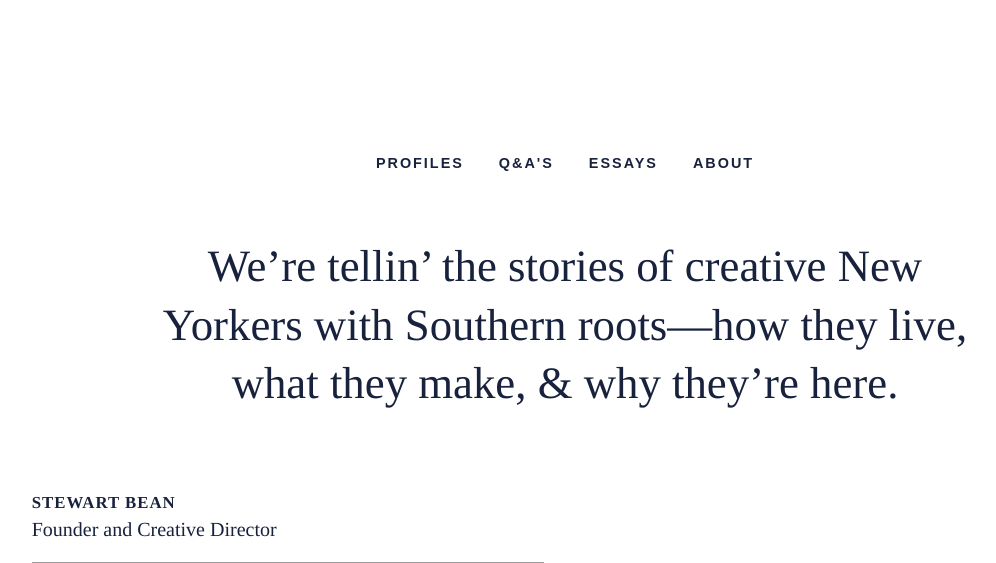
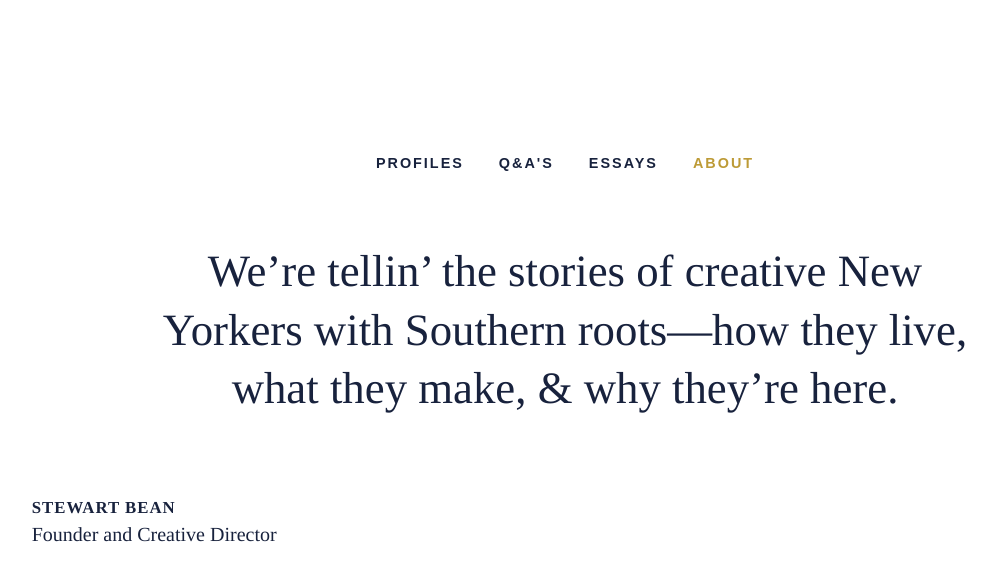
Before and after one commit to jdalton308/yall, a PHP site: page /html/about.html in a window 1280 px wide. Shown: the top 563 px of the page, without its empty margins (75-1071 px from the left). Run offline with PHP 8.4, Linux system fonts and the light colour scheme; style sheets or scripts are compiled from the project's sources; some web fonts are replaced; grey boxes are pictures that could not be loaded.

Commit message:
Wired it together a little, and added hover states to nav

```diff
--- a/prototype/src/html/about.html
+++ b/prototype/src/html/about.html
@@ -18,10 +18,10 @@
   <header>
     <a href="/" class="icon-logo"></a>
     <nav>
-      <div class="nav-item">PROFILES</div>
-      <div class="nav-item">Q&amp;A'S</div>
-      <div class="nav-item">ESSAYS</div>
-      <div class="nav-item">ABOUT</div>
+      <a href="/article.html" class="nav-item">PROFILES</a>
+      <a href="/article.html" class="nav-item">Q&amp;A'S</a>
+      <a href="/article.html" class="nav-item">ESSAYS</a>
+      <a href="/about.html" class="nav-item current">ABOUT</a>
     </nav>
   </header>
 
--- a/prototype/src/scss/_footer.scss
+++ b/prototype/src/scss/_footer.scss
@@ -60,6 +60,7 @@
         font-size: 1rem;
         line-height: 1.3em;
         font-family: $chronicleFonts;
+        color: $text-color;
       }
       .footer-list {
         &:after {
--- a/prototype/src/scss/_general.scss
+++ b/prototype/src/scss/_general.scss
@@ -49,14 +49,15 @@
 
 // MORE GRID
 //------------------
-.more-grid {
-  width: 100%;
-  padding: 20px 0;
-
+.more-section {
   > h3 {
     text-align: center;
     margin: 0 0 30px;
   }
+}
+.more-grid {
+  width: 100%;
+  padding: 20px 0;
 
   &:after {
     content: '';
--- a/prototype/src/scss/_nav.scss
+++ b/prototype/src/scss/_nav.scss
@@ -21,7 +21,36 @@
     .nav-item {
       display: inline-block;
       padding: 5px 15px;
+      color: $text-color;
       @extend h6;
+
+      &.current {
+        color: $gold;
+      }
+    }
+
+    @media (min-width: $mobile) {
+      .nav-item {
+        position: relative;
+        overflow: hidden;
+
+        &:before {
+          content: '';
+          position: absolute;
+          bottom: 0;
+          left: -100%;
+          display: inline-block;
+          height: 2px;
+          width: 100%;
+          background-color: $gold;
+          @include transition(0.7s);
+        }
+        &:hover {
+          &:before {
+            left: 0;
+          }
+        }
+      }
     }
   }
 
```
Also changed, not shown: prototype/build/about.html (+1 -1 lines), prototype/build/article.html (+1 -1 lines), prototype/build/css/main.css (+27 -5 lines), prototype/build/index.html (+1 -1 lines), prototype/src/html/article.html (+4 -4 lines), prototype/src/html/index.html (+4 -4 lines), prototype/firebase.json (added).
